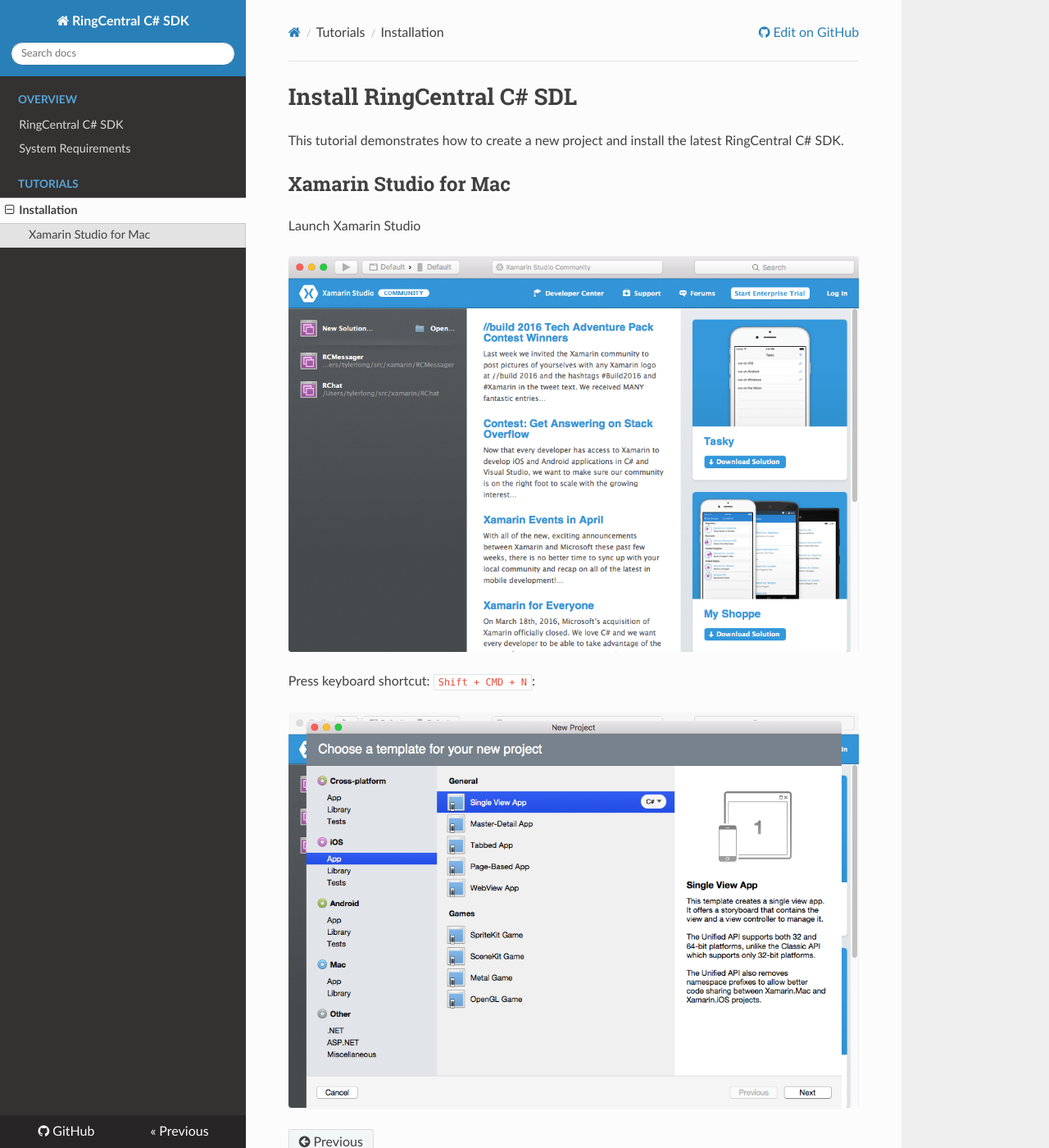
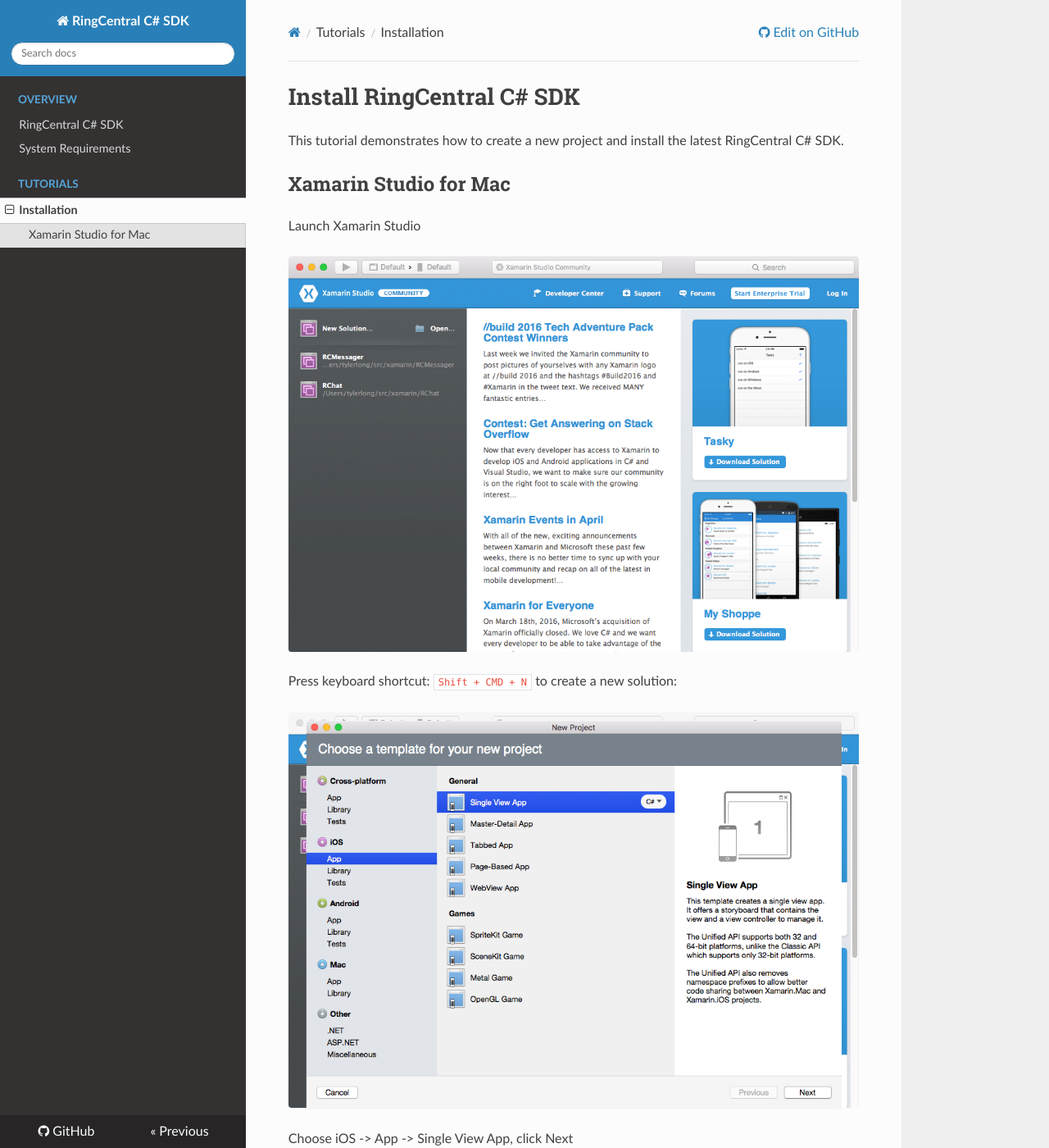
Before and after one commit to tylerlong/ringcentral-csharp-docs, an MkDocs documentation site: the page built from docs/installation.md, in a window 1280 px wide and 1400 px high. Shown: the whole window at 82% size. Built offline with MkDocs 1.6.1, drawn with Linux system fonts in a browser that asks for light colours; nearby versions of some CDN libraries; old or Windows-style settings are respelled for this version of MkDocs.

Commit message:
Add more screenshots

```diff
--- a/docs/installation.md
+++ b/docs/installation.md
@@ -1,4 +1,4 @@
-# Install RingCentral C# SDL
+# Install RingCentral C# SDK
 
 This tutorial demonstrates how to create a new project and install the latest RingCentral C# SDK.
 
@@ -7,8 +7,12 @@ This tutorial demonstrates how to create a new project and install the latest Ri
 
 Launch Xamarin Studio
 
-![Xamarin Studio](installation/xamarin-studio.png)
+![Xamarin Studio](screenshots/xamarin-studio.png)
 
-Press keyboard shortcut: `Shift + CMD + N`:
+Press keyboard shortcut: `Shift + CMD + N` to create a new solution:
 
-![New Solution](installation/new-solution.png)
+![New Solution](screenshots/new-solution.png)
+
+Choose iOS -> App -> Single View App, click Next
+
+![iOS Single View App](ios-single-view-app.png)
```
Also changed, not shown: docs/screenshots/ios-single-view-app.png (added), docs/screenshots/new-solution.png (renamed from docs/installation/new-solution.png), docs/screenshots/xamarin-studio.png (renamed from docs/installation/xamarin-studio.png).
